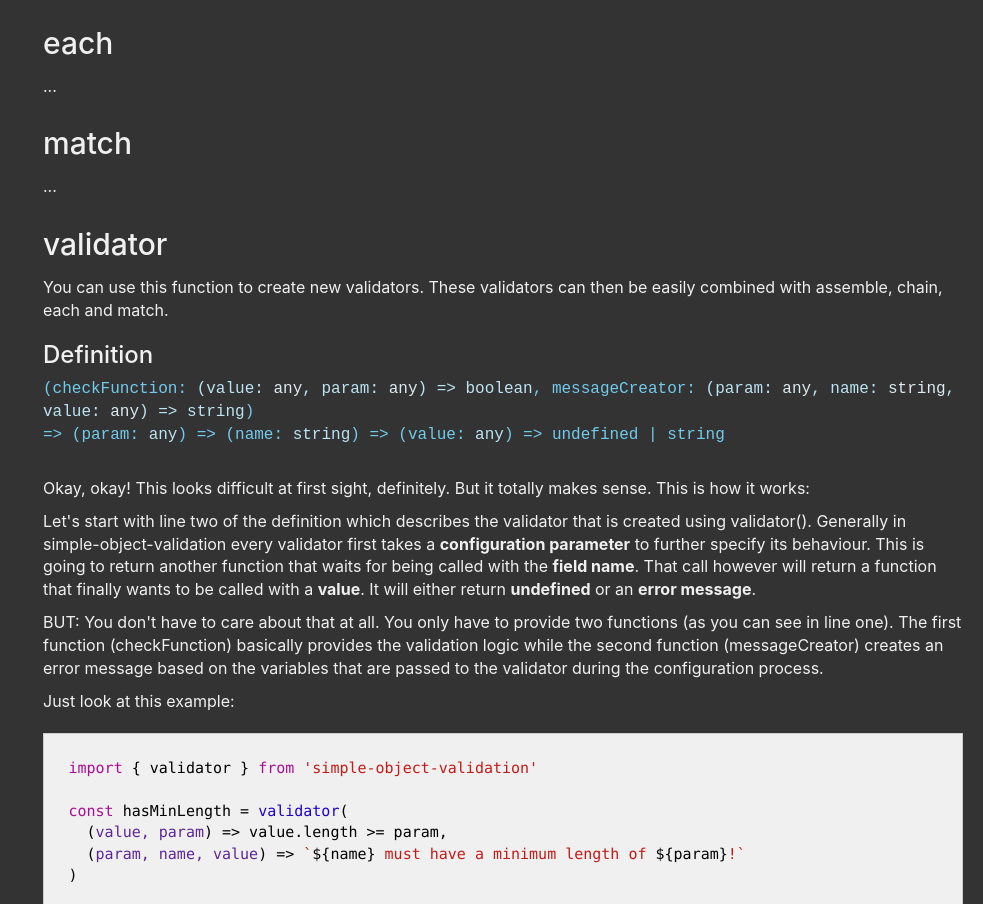
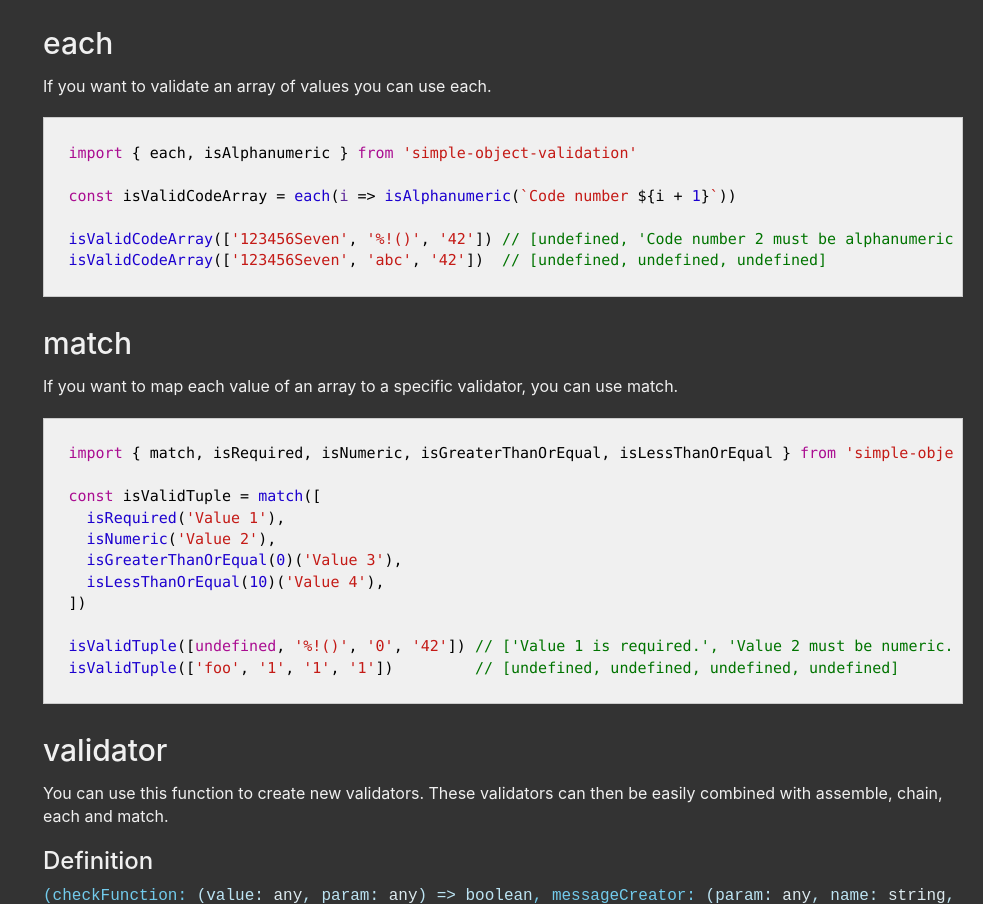
Before and after one commit to madcat23/simple-object-validation, a website built with webpack: page docs/index.html in a window 1280 px wide. Shown: the part 3925-4829 px from the top of the page, without its empty margins (297-1280 px from the left). Built offline with nearby package versions, Linux system fonts and the light colour scheme.

Commit message:
Added documentation

```diff
--- a/docs/index.html
+++ b/docs/index.html
@@ -241,14 +241,33 @@ isValidAge('Age')(18)  // undefined
 
 <!-- *************************************************************************************************************************** -->
 <h2 id="each">each</h2>
-<p>...</p>
+<p>If you want to validate an array of values you can use each.</p>
+<pre><code class="javascript">import { each, isAlphanumeric } from 'simple-object-validation'
+
+const isValidCodeArray = each(i => isAlphanumeric(`Code number ${i + 1}`))
+
+isValidCodeArray(['123456Seven', '%!()', '42']) // [undefined, 'Code number 2 must be alphanumeric.', undefined]
+isValidCodeArray(['123456Seven', 'abc', '42'])  // [undefined, undefined, undefined]
+</code></pre>
 <!-- *************************************************************************************************************************** -->
 
 
 
 <!-- *************************************************************************************************************************** -->
 <h2 id="match">match</h2>
-<p>...</p>
+<p>If you want to map each value of an array to a specific validator, you can use match.</p>
+<pre><code class="javascript">import { match, isRequired, isNumeric, isGreaterThanOrEqual, isLessThanOrEqual } from 'simple-object-validation'
+
+const isValidTuple = match([
+  isRequired('Value 1'),
+  isNumeric('Value 2'),
+  isGreaterThanOrEqual(0)('Value 3'),
+  isLessThanOrEqual(10)('Value 4'),
+])
+
+isValidTuple([undefined, '%!()', '0', '42']) // ['Value 1 is required.', 'Value 2 must be numeric.', undefined, 'Value 4 must be less than or equal to 10.']
+isValidTuple(['foo', '1', '1', '1'])         // [undefined, undefined, undefined, undefined]
+</code></pre>
 <!-- *************************************************************************************************************************** -->
 
 
--- a/docs/js/scripts.js
+++ b/docs/js/scripts.js
@@ -69,6 +69,8 @@ $(document).ready(function() {
     ["isGreaterThanOrEqual","#is-greater-than-or-equal"],
     ["isLessThanOrEqual","#is-less-than-or-equal"],
     ["chain","#chain"],
+    ["each","#each"],
+    ["match","#match"],
     ["assemble","#assemble"],
     ["validator","#validator"],
   ]
```
